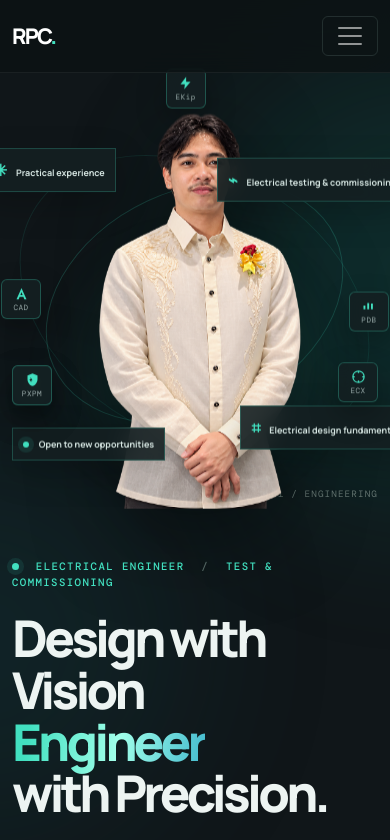
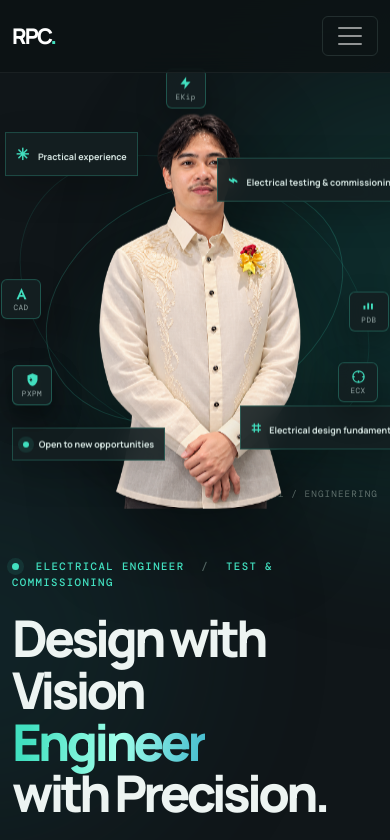
Before and after one commit to leptosee/camota-portfolio-, a plain HTML site: page index.html in a window 390 px wide. Shown: the top 840 px of the page. Drawn offline with nearby package versions, Linux system fonts and the light colour scheme.

Commit message:
Add files via upload

```diff
--- a/styles.css
+++ b/styles.css
@@ -216,7 +216,7 @@ a { color: inherit; text-decoration: none; }
 }
 @media (max-width: 575.98px) {
   .logo-ekip { top: -8%; left: 42%; }
-  .tag-top-left { top: 12%; left: -8%; }
+  .tag-top-left { top: 8%; left: -2%; }
   .tag-top { top: 18%; right: -8%; }
   .logo-autocad { top: 44%; left: -3%; }
   .logo-powerdb { top: 46%; right: -3%; }
```
